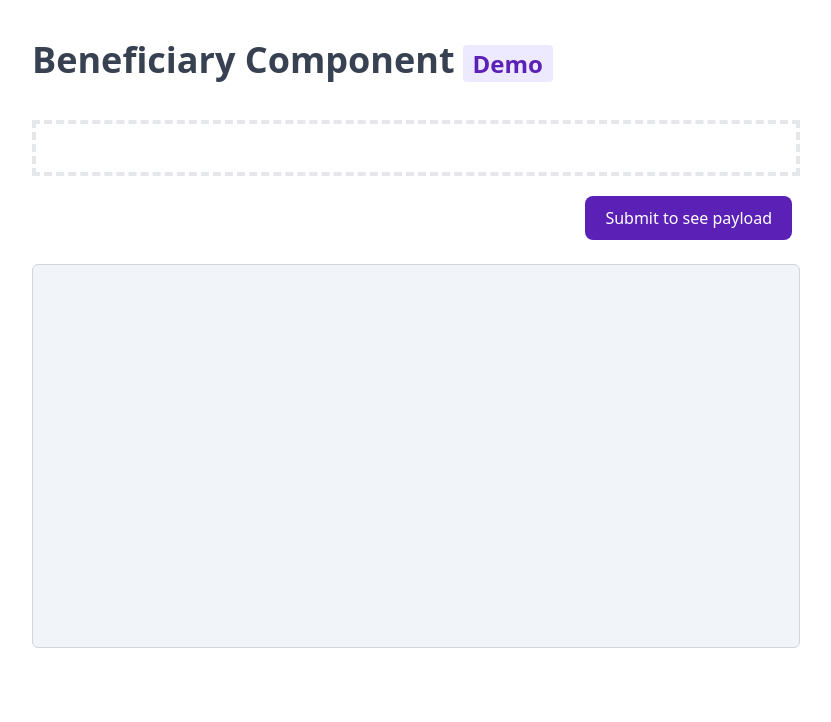
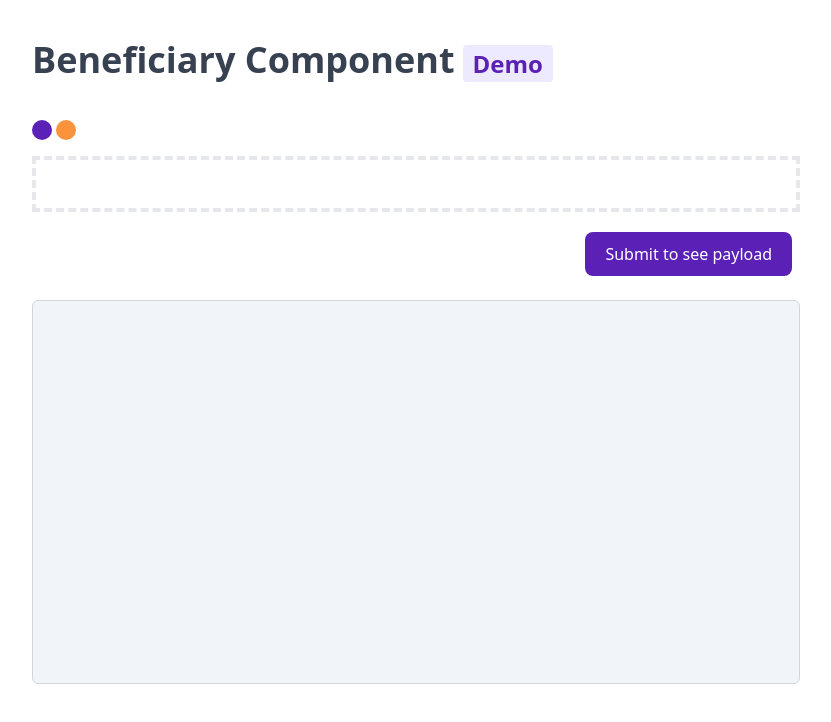
Before and after one commit to isacben/airwallex-beneficary-component-demo, a React (Vite) app in the folder react/: page / in a window 1280 px wide. Shown: the top 722 px of the page, without its empty margins (224-1055 px from the left). Built offline with nearby package versions, Linux system fonts and the light colour scheme; no server answers.

Commit message:
add color selector

```diff
--- a/react/src/App.tsx
+++ b/react/src/App.tsx
@@ -1,13 +1,13 @@
 import viteLogo from '/vite.svg'
 import './index.css'
-import BeneficiaryForm from './components/BeneficiaryForm';
+import Form from './components/Form';
 
 function App() {
     return (
         <div className="container max-w-3xl mx-auto my-10">
             <h1 className="text-gray-700 text-4xl font-extrabold">Beneficiary Component
             <span className="bg-violet-100 text-violet-800 text-2xl font-semibold me-2 px-2.5 py-0.5 rounded ms-2">Demo</span></h1>
-            <BeneficiaryForm />
+            <Form />
         </div>
     );
 }
--- a/react/src/components/BeneficiaryForm.tsx
+++ b/react/src/components/BeneficiaryForm.tsx
@@ -1,11 +1,12 @@
 
+import ColorSelector from './ColorSelector';
 import axios from 'axios';
 import { Base64 } from 'js-base64';
 import { init, createElement } from '@airwallex/payouts-web-sdk';
 
 import { useState, useEffect } from 'react';
 
-function BeneficiaryForm() {
+function BeneficiaryForm({ options }) {
 
     const clientId = import.meta.env.VITE_AIRWALLEX_CLIENT_ID;
 
@@ -52,8 +53,11 @@ function BeneficiaryForm() {
     }
 
     const [output, setOutput] = useState("");
+    const [op, setOp] = useState(options);
 
     useEffect(() => {
+        setOp(options);
+
         async function getAuthorizationCode() {
             const codeChallenge = await generateCodeChallengeFromVerifier(codeVerifier);
 
@@ -71,7 +75,7 @@ function BeneficiaryForm() {
               codeVerifier: codeVerifier,
             });
 
-            const beneficiaryComponent = createElement('beneficiaryForm');
+            const beneficiaryComponent = createElement('beneficiaryForm', options);
 
             beneficiaryComponent.mount('#beneficiary-form-container');
 
@@ -88,11 +92,12 @@ function BeneficiaryForm() {
             });
         }
         getAuthorizationCode();
-    }, []);
+    }, [options]);
 
     return (
         <>
-            <div id="beneficiary-form-container" className="mt-10 mb-5 border-dashed border-gray-200 border-4 p-6"/>
+
+            <div id="beneficiary-form-container" className="mt-4 mb-5 border-dashed border-gray-200 border-4 p-6"/>
             <div className="flex justify-end">
                 <button id="submit-button" type="button" className="text-white bg-violet-800 hover:bg-violet-600 focus:ring-4 focus:ring-violet-300 font-medium rounded-lg text-md px-5 py-2.5 me-2 mb-6 focus:outline-none">Submit to see payload</button>
             </div>
--- /dev/null
+++ b/react/src/components/Form.tsx
@@ -0,0 +1,27 @@
+
+import { useState, useEffect } from 'react';
+import BeneficiaryForm from './BeneficiaryForm';
+
+function Form() {
+
+    const theme0 = {};
+    const theme1 = {"components":{"textInput":{"colors":{"border":{"focus":"#61ff2f"}}},"select":{"colors":{"control":{"focus":"#50e3c2","initial":"#6cc328"}}}}};
+
+    const [options, setOptions] = useState({theme: theme0});
+
+    return (
+        <>
+            <div className="mt-10 flex justify-start">
+                <button className="mr-1 rounded-full h-5 w-5 bg-violet-800" onClick={() =>
+                    setOptions({theme: theme0})
+                }></button>
+                <button id="theme1" className="rounded-full h-5 w-5 bg-orange-400" onClick={() =>
+                    setOptions({theme: theme1})
+                }></button>
+            </div>
+            <BeneficiaryForm options={options} />
+        </>
+    )
+}
+
+export default Form;
```
